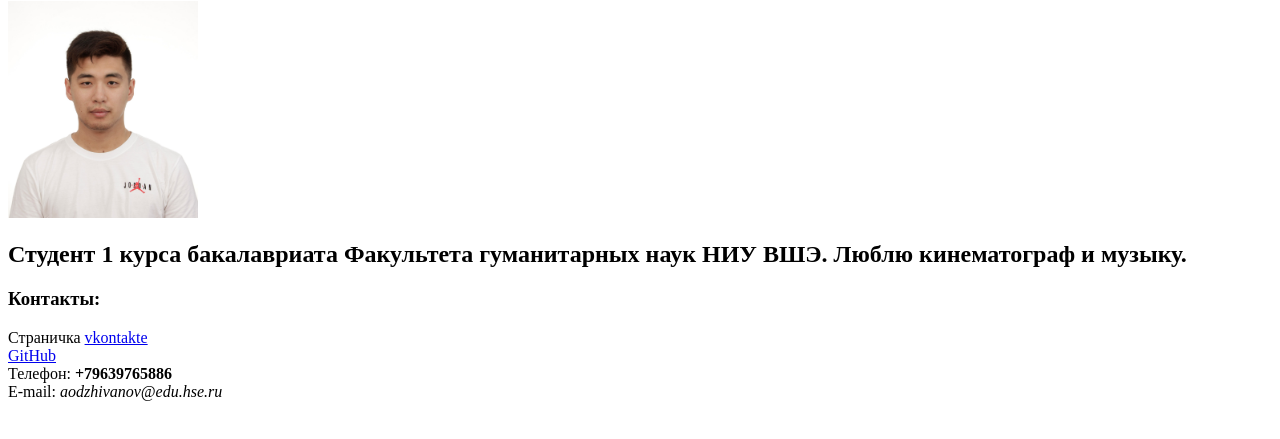
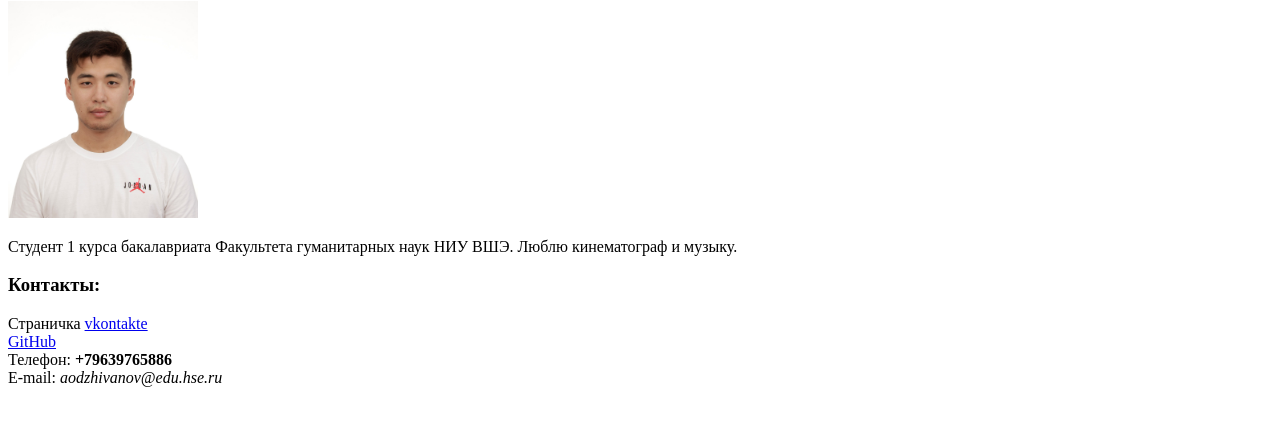
Before and after one commit to AytaDzhivanov/AytaDzhivanov.github.io, a plain HTML site: page index.html in a window 1280 px wide. Shown: the part 79-518 px from the top of the page. Drawn offline with Linux system fonts and the light colour scheme.

Commit message:
Изменеие шрифта

```diff
--- a/index.html
+++ b/index.html
@@ -8,7 +8,7 @@
   <left><h1>Айта Дживанов</h1></left>
   <left><img alt="Это я" width="15%" src="me.jpg"></left>
   <br/>
-  <h2>Студент 1 курса бакалавриата Факультета гуманитарных наук НИУ ВШЭ. Люблю кинематограф и музыку.</h2>
+  <p>Студент 1 курса бакалавриата Факультета гуманитарных наук НИУ ВШЭ. Люблю кинематограф и музыку.</p>
   <h3>Контакты:</h3>
   Страничка <a href=https://vk.com/john_ono_lennon/>vkontakte</a>
   <br/>
```
